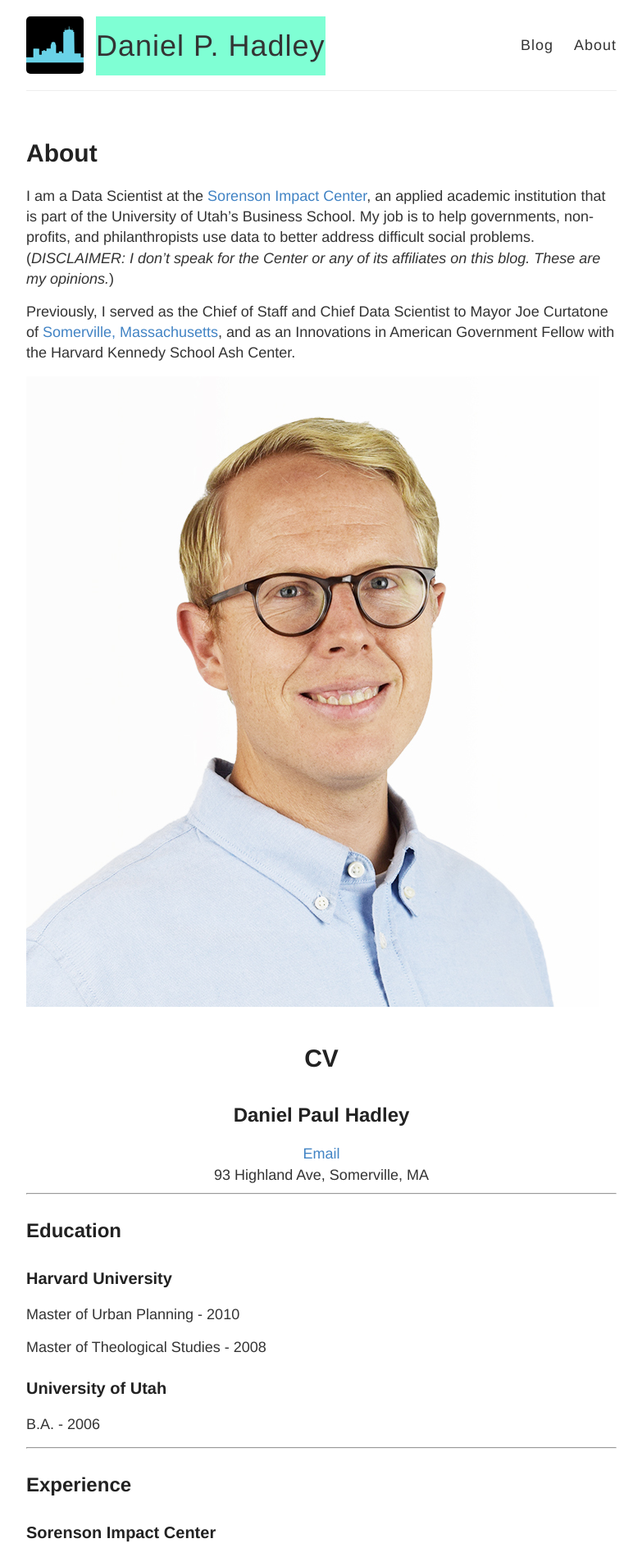
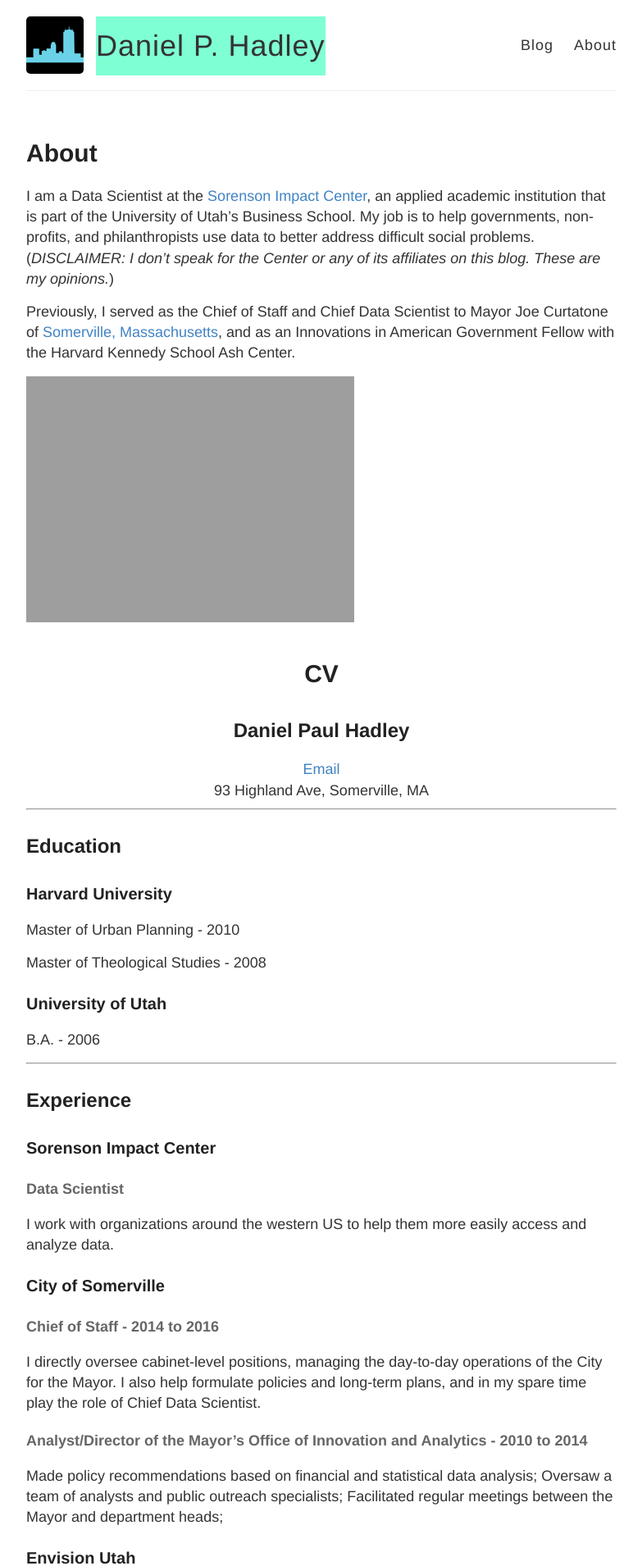
Before and after one commit to DanielHadley/DanielHadley.github.io, a Jekyll site: the page built from about.md, in a window 1280 px wide. Shown: the top 1910 px of the page at 82% size, without its empty margins (248-1031 px from the left). Built offline with Jekyll 4.4.1, drawn with Linux system fonts in a browser that asks for light colours.

Commit message:
try to change pic width

```diff
--- a/about.md
+++ b/about.md
@@ -9,7 +9,7 @@
 Previously, I served as the Chief of Staff and Chief Data Scientist to Mayor Joe Curtatone of [Somerville, Massachusetts](http://www.boston.com/news/globe/magazine/articles/2006/05/14/the_model_city/), and as an Innovations in American Government Fellow with the Harvard Kennedy School Ash Center.
 
 
-![_config.yml]({{ site.baseurl }}/images/Daniel_Hadley_2016.jpg)
+![_config.yml]({{ site.baseurl }}/images/Daniel_Hadley_2016.jpg =250x)
 
 
 <center> <h1>CV</h1> </center>
```
